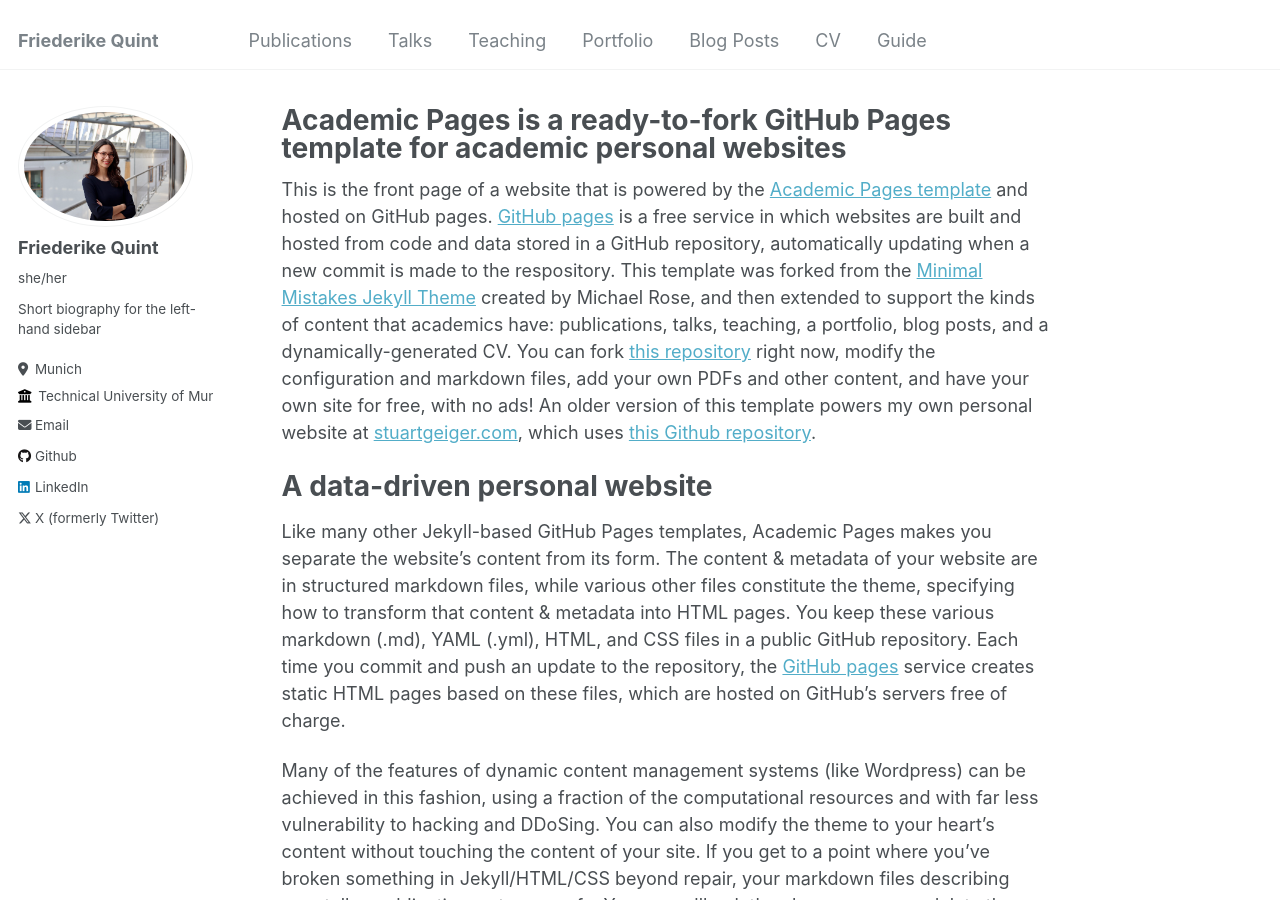
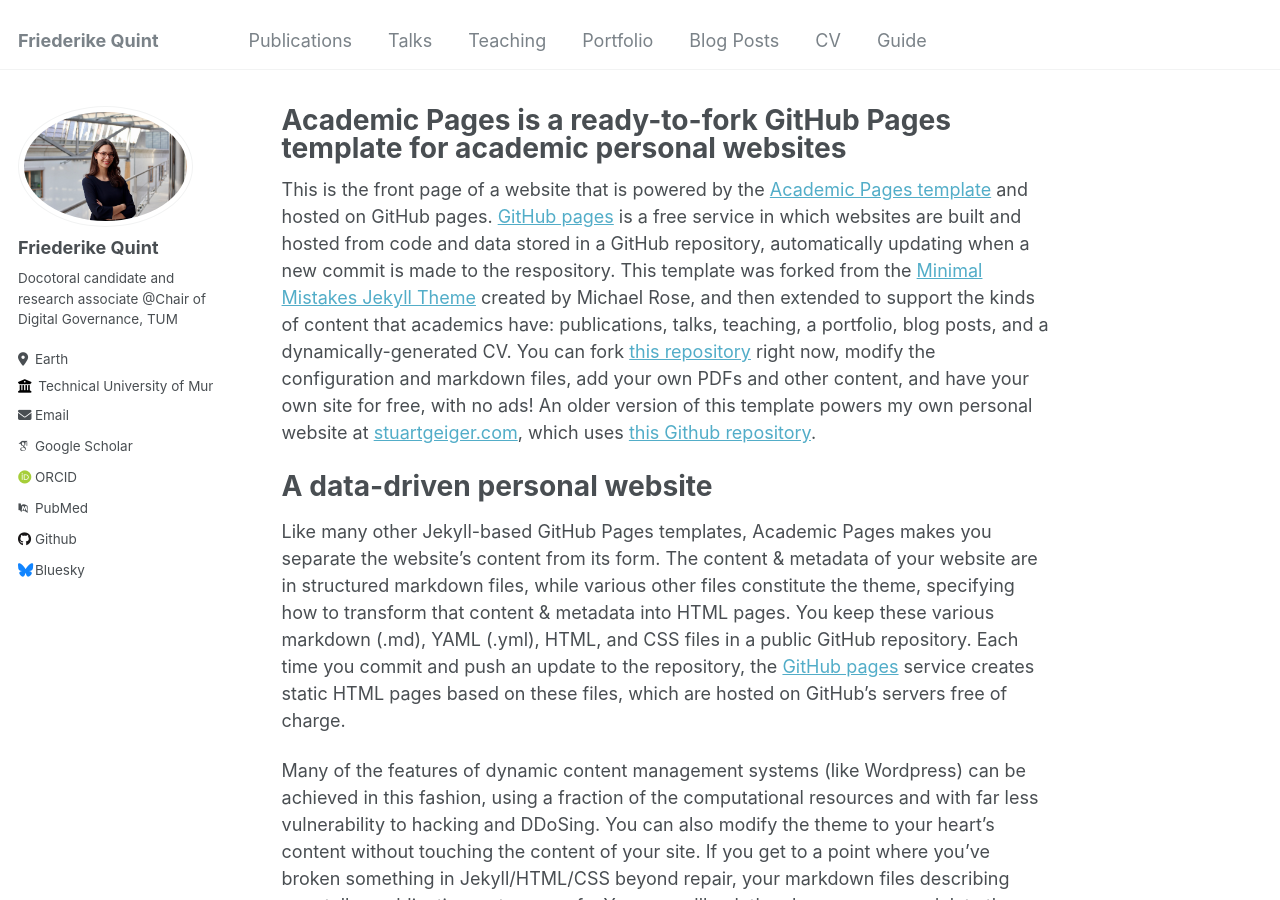
Before and after one commit to friederikequint/friederikequint.github.io, a Jekyll site: the page built from _pages/about.md, in a window 1280 px wide and 900 px high. Built offline with Jekyll 4.4.1, drawn with Linux system fonts in a browser that asks for light colours; some web fonts are replaced.

Commit message:
Update _config.yml

```diff
--- a/_config.yml
+++ b/_config.yml
@@ -12,9 +12,9 @@ title                    : "Friederike Quint"
 title_separator          : "-"
 name                     : &name "Friederike Quint"
 description              : &description "Doctoral Candidate and Research Associate at the Chair of Digital Governance @TUM"
-url                      : "https://github.com/friederikequint" # the base hostname & protocol for your site e.g. "https://mmistakes.github.io"
+url                      : https://friederikequint.github.io # the base hostname & protocol for your site e.g. "https://mmistakes.github.io"
 baseurl                  : "" # the subpath of your site, e.g. "/blog"
-repository               : "friederikequint.github.io"
+repository               : "academicpages/academicpages.github.io"
 
 # Site Author - The following control what appear as part of the author content on the side bar.
 #               If a field is blank the icon and link will not appear, otherwise it will be shown.
@@ -23,32 +23,32 @@ author:
   # Biographic information
   avatar           : "profile.png"
   name             : "Friederike Quint"
-  pronouns         : "she/her"
-  bio              : "Short biography for the left-hand sidebar"
-  location         : "Munich"
+  pronouns         : # example: "she/her"
+  bio              : "Docotoral candidate and research associate \n @Chair of Digital Governance, TUM"
+  location         : "Earth"
   employer         : "Technical University of Munich"
   uri              : # URL
   email            : "friederike.quint@tum.de"
 
   # Academic websites
   arxiv            : # URL - Update with the correct link to your profile
-  googlescholar    : #"https://scholar.google.com/citations?user=PS_CX0AAAAAJ"
+  googlescholar    : "https://scholar.google.com/citations?user=PS_CX0AAAAAJ"
   impactstory      : # URL
-  orcid            : #"http://orcid.org/yourorcidurl"
+  orcid            : "http://orcid.org/yourorcidurl"
   semantic         : # URL
-  pubmed           : #"https://www.ncbi.nlm.nih.gov/pubmed/?term=john+snow"
+  pubmed           : "https://www.ncbi.nlm.nih.gov/pubmed/?term=john+snow"
   researchgate     : # URL
 
   # Repositories and software development
   bitbucket        : # Username - Update with your username on the site
   codepen          : # Username
   dribbble         : # Username
-  github           : "friederikequint"
+  github           : "academicpages"
   kaggle           : # Username
   stackoverflow    : # User number or user number and name (i.e., use "1" or "1/jeff-atwood")
 
   # Social media
-  bluesky          : #"friederikeq" # Replace this with you Bluesky username
+  bluesky          : "bsky.app" # Replace this with you Bluesky username
   facebook         : # Username
   flickr           : # Username
   foursquare       : # Username
@@ -57,7 +57,7 @@ author:
   keybase          : # Username
   instagram        : # Username
   lastfm           : # Username
-  linkedin         : "https://www.linkedin.com/in/friederikequint/"
+  linkedin         : # Username
   mastodon         : # URL
   medium           : # URL
   pinterest        : # Username
@@ -65,7 +65,7 @@ author:
   steam            : # Username
   telegram         : # URL
   tumblr           : # Username
-  twitter          : "@FriederikeQ"
+  twitter          : # Username for X / Twitter
   vine             : # Username
   weibo            : # Username
   wikipedia        : # Username
```
